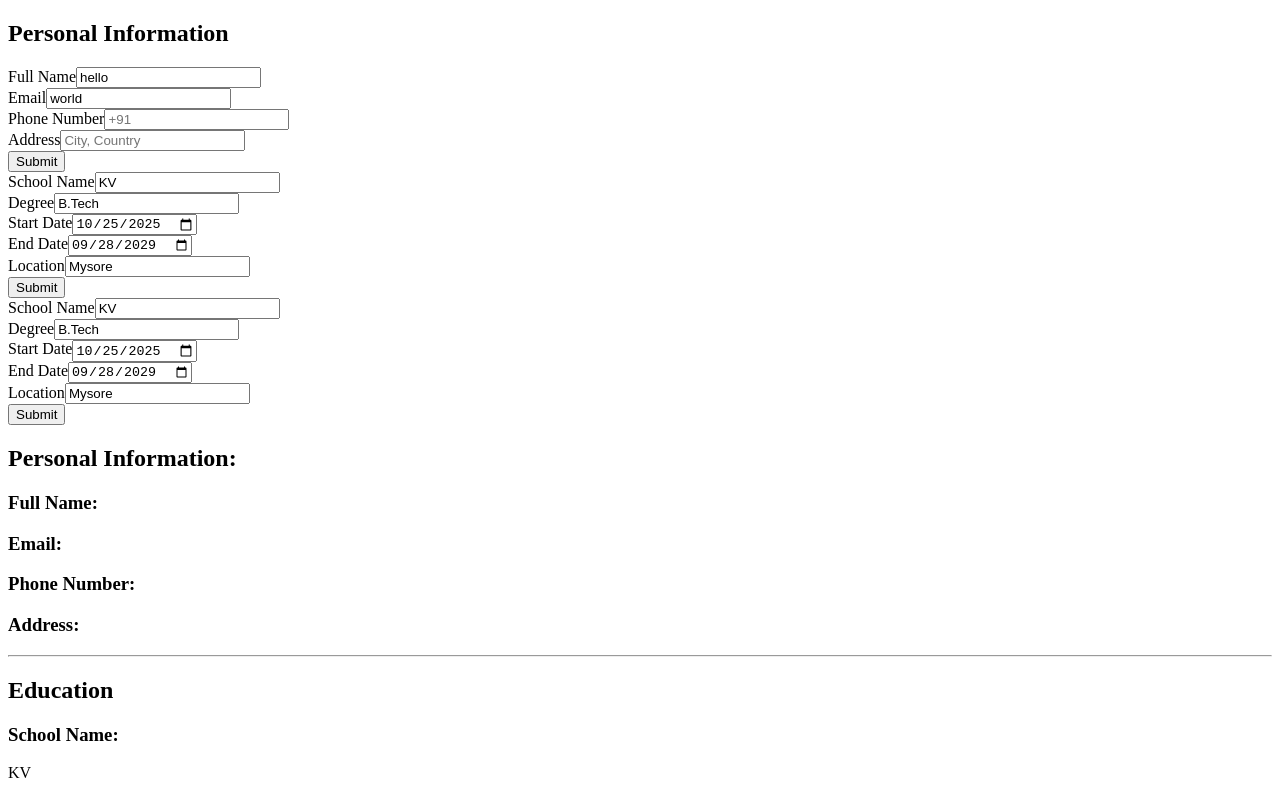
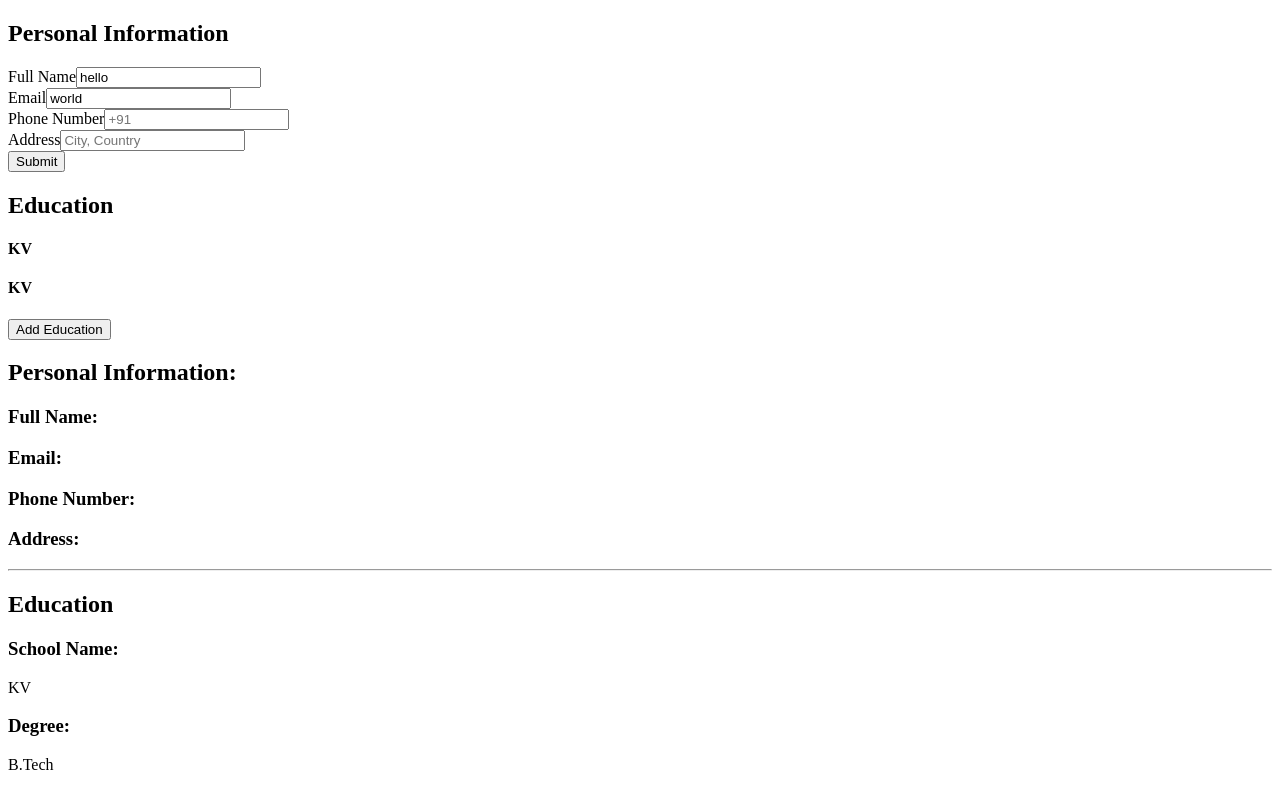
Before and after one commit to Goooble/odin-resume, a React (Vite) app: page / in a window 1280 px wide. Shown: the top 795 px of the page. Built offline with nearby package versions, Linux system fonts and the light colour scheme.

Commit message:
feat: add degree editbox hide option

```diff
--- a/src/App.jsx
+++ b/src/App.jsx
@@ -9,10 +9,25 @@ import EducationEdit from "./EducationEdit";
 function App() {
   const [data, setData] = useState({
     PI: { 0: "", 1: "", 2: "", 3: "" },
-    degree: {0:{0:"KV", 1:"B.Tech", 2:"2025-10-25", 3:"2029-09-28", 4:"Mysore"},1:{0:"KV", 1:"B.Tech", 2:"2025-10-25", 3:"2029-09-28", 4:"Mysore"}}
+    degree: [
+      {
+        0: "KV",
+        1: "B.Tech",
+        2: "2025-10-25",
+        3: "2029-09-28",
+        4: "Mysore",
+      },
+      {
+        0: "KV",
+        1: "B.Tech",
+        2: "2025-10-25",
+        3: "2029-09-28",
+        4: "Mysore",
+      },
+    ],
   });
 
-  // console.log(data)
+  console.log(data)
   return (
     <>
       <div className="edit-container">
--- a/src/DegreeEdit.jsx
+++ b/src/DegreeEdit.jsx
@@ -1,7 +1,7 @@
 import InputField from "./InputField";
 import { useState } from "react";
 
-function DegreeEdit({ data, setData, id }) {
+function DegreeEdit({ data, setData, id, setOpen }) {
   const [degreeData, setDegreeData] = useState(
     {
       0: data.degree[id][0],
@@ -53,9 +53,15 @@ function DegreeEdit({ data, setData, id }) {
         setData={setDegreeData}
         PIID="4"
       ></InputField>
+      <button onClick={()=>setOpen(-1)}>Close</button>
       <button
         onClick={() =>
-          setData({ ...data, degree: { ...data.degree, [id]: degreeData } })
+        {
+          const object = { ...data, degree: [ ...data.degree] }
+          object.degree[id]= degreeData;
+          setData(object)
+        }
+
         }
       >
         Submit
--- /dev/null
+++ b/src/DisplayHidden.jsx
@@ -0,0 +1,9 @@
+function DisplayHidden({data, id, setOpen}){
+    return (
+        <div onClick={()=>setOpen(id)} className={"display-hidden-"+id}>
+            <h4>{data.degree[id][0]}</h4>
+        </div>
+    )
+}
+
+export default DisplayHidden;
--- a/src/EducationEdit.jsx
+++ b/src/EducationEdit.jsx
@@ -1,14 +1,54 @@
-import DegreeEdit from "./DegreeEdit"
-function EducationEdit({data, setData}){
-    const degree = [];
-    for(const key in data.degree){
-        degree.push(<DegreeEdit key={key} data={data} setData={setData} id={key}></DegreeEdit>)
+import DegreeEdit from "./DegreeEdit";
+import DisplayHidden from "./DisplayHidden";
+import { useState } from "react";
+function EducationEdit({ data, setData }) {
+  const [open, setOpen] = useState(-1);
+  const degree = [];
+//   console.log(open);
+  for (const key in data.degree) {
+    if(open==key){
+        console.log("callec")
+        degree.push(
+          <DegreeEdit
+            key={key}
+            data={data}
+            setData={setData}
+            id={key}
+            setOpen={setOpen}
+          ></DegreeEdit>
+        )
+    }else{
+
+        degree.push(
+          <DisplayHidden
+            setOpen={setOpen}
+            data={data}
+            id={key}
+            key={key}
+          ></DisplayHidden>
+        );
     }
-    return (
-        <>
-        {degree}
-        </>
-    )
+  }
+  return (
+    <>
+      <h2>Education</h2>
+      {degree}
+      <button
+        onClick={() => {
+          setOpen(data.degree.length);
+          setData({
+            ...data,
+            degree: [
+              ...data.degree,
+              { 0: "", 1: "", 2: "", 3: "", 4: "" },
+            ],
+          });
+        }}
+      >
+        Add Education
+      </button>
+    </>
+  );
 }
 
-export default EducationEdit
+export default EducationEdit;
--- a/src/InputField.jsx
+++ b/src/InputField.jsx
@@ -17,3 +17,4 @@ function InputField({ label, type, placeholder, data, setData, PIID }) {
 
 export default InputField;
 //TODO:change PIID
+// add id to label
```
